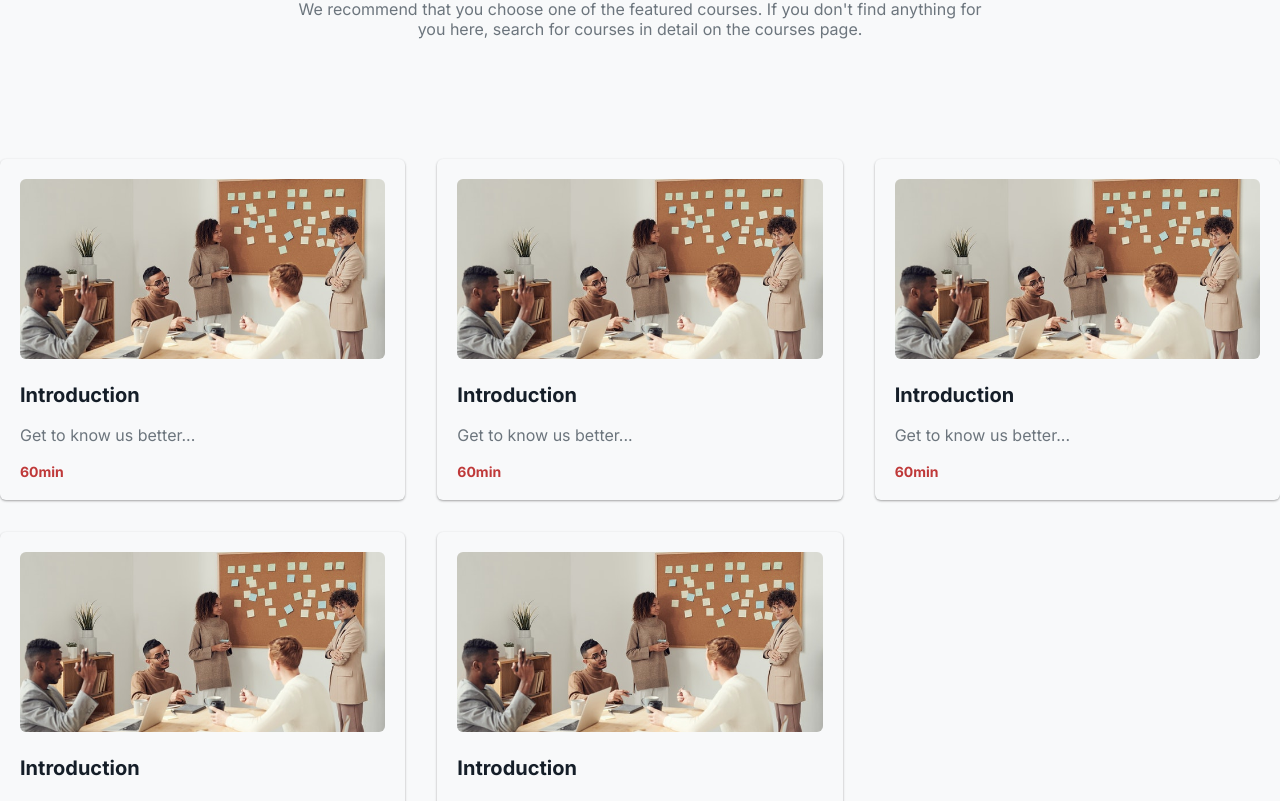
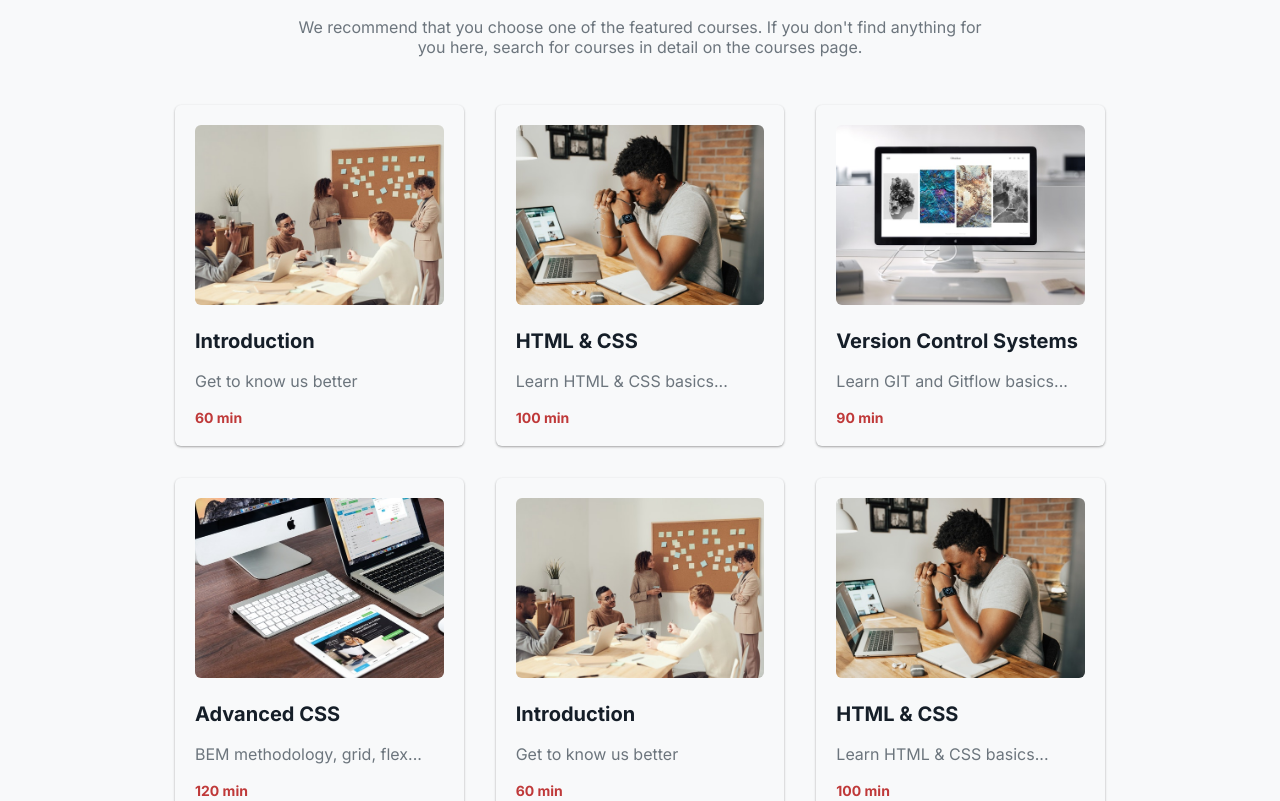
Before and after one commit to Fr1k1/Speck-academy-task, a React (Vite) app: page / in a window 1280 px wide. Shown: the part 799-1600 px from the top of the page. Built offline with nearby package versions, Linux system fonts and the light colour scheme.

Commit message:
Installed react router, finished grid

```diff
--- a/package.json
+++ b/package.json
@@ -12,6 +12,7 @@
   "dependencies": {
     "react": "^18.2.0",
     "react-dom": "^18.2.0",
+    "react-router-dom": "^6.10.0",
     "sass": "^1.62.0"
   },
   "devDependencies": {
--- a/src/App.jsx
+++ b/src/App.jsx
@@ -2,8 +2,7 @@ import Header from "./Components/Header/Header"
 import Hero from "./Components/Hero/Hero"
 import Section from "./Components/Section/Section"
 import Grid from "./Components/Grid/Grid"
-import Course from "./Components/Course/Course"
-import LectureImg1 from "./assets/images/lecture-1.jpg";
+import Courses from "./Components/Courses/Courses"
 
 
 function App() {
@@ -21,19 +20,17 @@ function App() {
                     the courses page.">
 
 
-          <Grid>
 
-            <Course imgSrc={LectureImg1} imgAlt="Lekcija 1" title="Introduction"
-              subtitle="Get to know us better..." time="60min" />
-              <Course imgSrc={LectureImg1} imgAlt="Lekcija 1" title="Introduction"
-              subtitle="Get to know us better..." time="60min" />
-              <Course imgSrc={LectureImg1} imgAlt="Lekcija 1" title="Introduction"
-              subtitle="Get to know us better..." time="60min" />
-              <Course imgSrc={LectureImg1} imgAlt="Lekcija 1" title="Introduction"
-              subtitle="Get to know us better..." time="60min" />
-              <Course imgSrc={LectureImg1} imgAlt="Lekcija 1" title="Introduction"
-              subtitle="Get to know us better..." time="60min" />
-          </Grid>
+
+          <div>
+            <Grid>
+
+              <Courses />
+            </Grid>
+          </div>
+
+
+
         </Section>
       </main>
     </>
--- /dev/null
+++ b/src/Components/Courses/Courses.jsx
@@ -0,0 +1,28 @@
+import { sectionData } from "../../data";
+import Course from "../Course/Course.jsx";
+import "../Course/Course.scss";
+
+
+
+const Courses = () => {
+    return (
+        <>
+
+
+            {sectionData.map((section, i) => (
+
+                <Course imgSrc={section.imgSrc} key={i} imgAlt={section.imgAlt} title={section.title} subtitle={section.subtitle}
+                    time={section.time}
+                >
+
+
+                </Course>
+
+            ))}
+
+
+        </>
+    )
+}
+
+export default Courses
--- a/src/Components/Section/Section.jsx
+++ b/src/Components/Section/Section.jsx
@@ -9,10 +9,10 @@ const Section = ({title,subtitle,children}) => {
                 <p className="section__subtitle">
                     {subtitle}
                 </p>
-
+                {children}
             </div>
 
-            {children}
+
         </section>
     )
 }
--- a/src/Components/Section/Section.scss
+++ b/src/Components/Section/Section.scss
@@ -7,22 +7,20 @@
 
   &__inner {
     padding: 64px 24px;
+
     @media screen and (min-width: 768px) {
       padding: 72px 32px;
     }
 
     @media screen and (min-width: 1024px) {
-      font-size: 32px;
-      &__inner {
-        padding: 90px 0;
-        max-width: 930px;
-        margin: 0 auto;
-      }
+      padding: 90px 0;
+      max-width: 930px;
+      margin: 0 auto;
     }
 
     @media screen and (min-width: 1300px) {
-        max-width: 1200px;
-      }
+      max-width: 1280px;
+    }
   }
 
   &__title {
--- /dev/null
+++ b/src/data.js
@@ -0,0 +1,98 @@
+import Image1 from "./assets/images/lecture-1.jpg";
+import Image2 from "./assets/images/lecture-2.jpg";
+import Image3 from "./assets/images/lecture-3.jpg";
+
+import Image4 from "./assets/images/lecture-5.jpg";
+
+
+export const sectionData = [
+
+    {
+
+        imgSrc: Image1,     //nejdu zagrade jer bi to inace znacilo objekt
+        imgAlt: "Introduction",
+        title: "Introduction",
+        subtitle: "Get to know us better",
+        time: "60 min",
+
+    },
+
+    {
+
+        imgSrc: Image2,
+        imgAlt: "HTML & CSS",
+        title: "HTML & CSS",
+        subtitle: "Learn HTML & CSS basics...",
+        time: "100 min",
+
+
+
+    },
+
+    {
+
+        imgSrc: Image3,
+        imgAlt: "Version Control Systems",
+        title: "Version Control Systems",
+        subtitle: "Learn GIT and Gitflow basics...",
+        time: "90 min",
+
+    },
+
+
+    {
+
+        imgSrc: Image4,
+        imgAlt: "Advanced CSS",
+        title: "Advanced CSS",
+        subtitle: "BEM methodology, grid, flex...",
+        time: "120 min",
+
+    },
+
+    {
+
+        imgSrc: Image1,     //nejdu zagrade jer bi to inace znacilo objekt
+        imgAlt: "Introduction",
+        title: "Introduction",
+        subtitle: "Get to know us better",
+        time: "60 min",
+
+    },
+
+    {
+
+        imgSrc: Image2,
+        imgAlt: "HTML & CSS",
+        title: "HTML & CSS",
+        subtitle: "Learn HTML & CSS basics...",
+        time: "100 min",
+
+
+
+    },
+
+    {
+
+        imgSrc: Image3,
+        imgAlt: "Version Control Systems",
+        title: "Version Control Systems",
+        subtitle: "Learn GIT and Gitflow basics...",
+        time: "90 min",
+
+    },
+
+
+    {
+
+        imgSrc: Image4,
+        imgAlt: "Advanced CSS",
+        title: "Advanced CSS",
+        subtitle: "BEM methodology, grid, flex...",
+        time: "120 min",
+
+    },
+
+
+
+]
```
Also changed, not shown: 1 other file (tests, documents, lock files or other folders).
